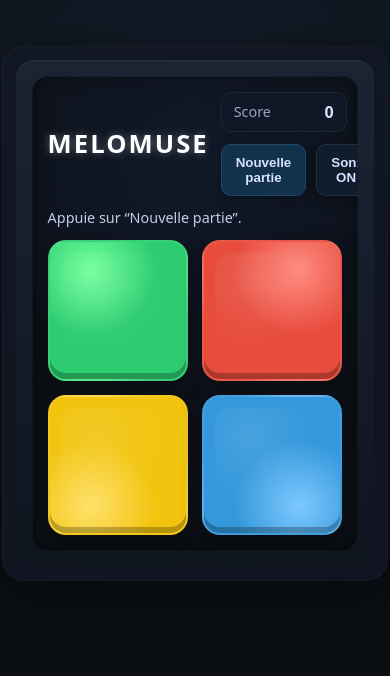
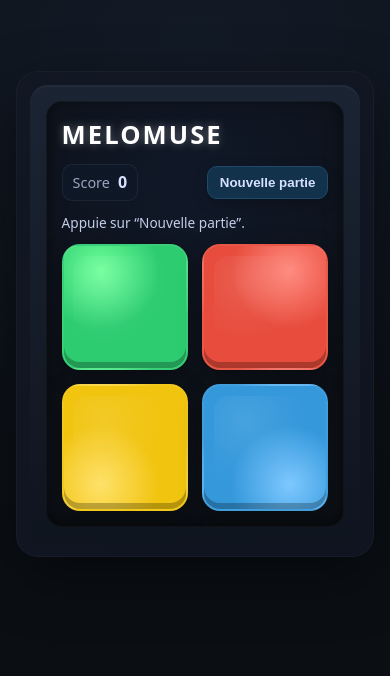
Before and after one commit to carwars/melomuse-simon, a plain HTML site: page index.html in a window 390 px wide. Shown: the part 124-800 px from the top of the page. Drawn offline with Linux system fonts and the light colour scheme.

Commit message:
Add files via upload
Version responsive

```diff
--- a/index.html
+++ b/index.html
@@ -56,19 +56,19 @@
     }
 
     header{
-      display:flex; align-items:center; justify-content:space-between; gap:12px; margin-bottom:12px;
+      display:flex; align-items:center; justify-content:space-between; gap:12px; margin-bottom:12px; flex-wrap:wrap;
     }
     .title{ font-weight:700; letter-spacing:.08em; text-transform:uppercase; color:var(--accent);
-      text-shadow:0 0 8px rgba(255,255,255,.35); font-size:1.6rem;
+      text-shadow:0 0 8px rgba(255,255,255,.35); font-size:1.6rem; flex:1 1 auto;
     }
 
-    .hud{ display:flex; align-items:center; gap:12px; flex-wrap:wrap; }
-    .scorebox{ background:#0e1726; border:1px solid rgba(255,255,255,.06); padding:8px 12px; border-radius:10px; min-width:100px;
-      display:flex; align-items:center; justify-content:space-between; gap:8px; }
-    .scorebox .label{opacity:.7; font-size:.9rem}
-    .scorebox .value{ font-variant-numeric:tabular-nums; font-weight:700; }
+    .hud{ display:flex; align-items:center; gap:12px; flex-wrap:wrap; flex:1 1 100%; }
+    .scorebox{ background:#0e1726; border:1px solid rgba(255,255,255,.06); padding:8px 12px; border-radius:10px;
+      display:flex; align-items:center; justify-content:space-between; gap:8px; white-space:nowrap; }
+    .scorebox .label{opacity:.7; font-size:.95rem}
+    .scorebox .value{ font-variant-numeric:tabular-nums; font-weight:800; font-size:1.1rem; }
 
-    .controls{ display:flex; gap:10px; align-items:center; }
+    .controls{ display:flex; gap:10px; align-items:center; margin-left:auto; }
     .btn{ appearance:none; border:1px solid rgba(255,255,255,.08); background:#101b2b; color:var(--txt); padding:10px 14px; border-radius:10px; cursor:pointer;
       font-weight:600; transition:transform .05s ease, background .2s ease, box-shadow .2s ease; box-shadow:0 4px 14px rgba(0,0,0,.25);
     }
@@ -76,7 +76,7 @@
     .btn:active{ transform:translateY(1px) }
     .btn.primary{ background:#12314a; border-color:#1d4a6c }
 
-    .status{ margin-left:auto; font-size:.9rem; opacity:.9 }
+    .status{ margin-left:auto; font-size:.9rem; opacity:.9; width:100%; }
 
     .board{
       margin-top:12px; display:grid; grid-template-columns:1fr 1fr; grid-template-rows:1fr 1fr; gap:14px;
@@ -119,9 +119,15 @@
       font-size:1.4rem; text-align:center; padding:20px; gap:20px; z-index:10;
     }
 
-    @media (max-width:380px){
-      .scorebox{ min-width:86px }
-      .btn{ padding:8px 10px }
+    /* --- Petits écrans (téléphones étroits) --- */
+    @media (max-width: 480px){
+      header{ flex-direction:column; align-items:flex-start; }
+      .hud{ width:100%; justify-content:space-between; }
+      .status{ margin-left:0; font-size:.85rem; }
+      .btn{ padding:8px 12px; }
+      .scorebox{ padding:6px 10px; }
+      .scorebox .label{ font-size:.9rem }
+      .scorebox .value{ font-size:1rem }
     }
   </style>
 </head>
@@ -138,7 +144,6 @@
             </div>
             <div class="controls">
               <button id="start" class="btn primary" aria-label="Démarrer ou relancer la partie">Nouvelle partie</button>
-              <button id="mute" class="btn" aria-pressed="false" aria-label="Activer ou couper le son">Son: ON</button>
             </div>
           </div>
         </header>
@@ -160,7 +165,6 @@
   const pads = Array.from(document.querySelectorAll('.pad'));
   const scoreEl = document.getElementById('score');
   const startBtn = document.getElementById('start');
-  const muteBtn  = document.getElementById('mute');
   const statusEl = document.getElementById('status');
   const overlay  = document.getElementById('overlay');
 
@@ -171,7 +175,6 @@
   let userIndex = 0;
   let score = 0;
   let acceptingInput = false;
-  let isMuted = false;
 
   const AudioCtx = window.AudioContext || window.webkitAudioContext;
   const audioCtx = new AudioCtx();
@@ -182,7 +185,6 @@
   function resumeAudio(){ if (audioCtx.state === 'suspended') audioCtx.resume(); }
 
   function playTone(freq, duration=550, type='square'){
-    if (isMuted) return Promise.resolve();
     const osc = audioCtx.createOscillator();
     const gain = audioCtx.createGain();
     osc.type = type; osc.frequency.value = freq;
@@ -306,11 +308,6 @@
   }
 
   startBtn.addEventListener('click', startGame);
-  muteBtn.addEventListener('click', ()=>{
-    isMuted = !isMuted;
-    muteBtn.textContent = 'Son: ' + (isMuted ? 'OFF' : 'ON');
-    muteBtn.setAttribute('aria-pressed', String(!isMuted));
-  });
 
   pads.forEach(p=>{
     const id = Number(p.dataset.id);
```
